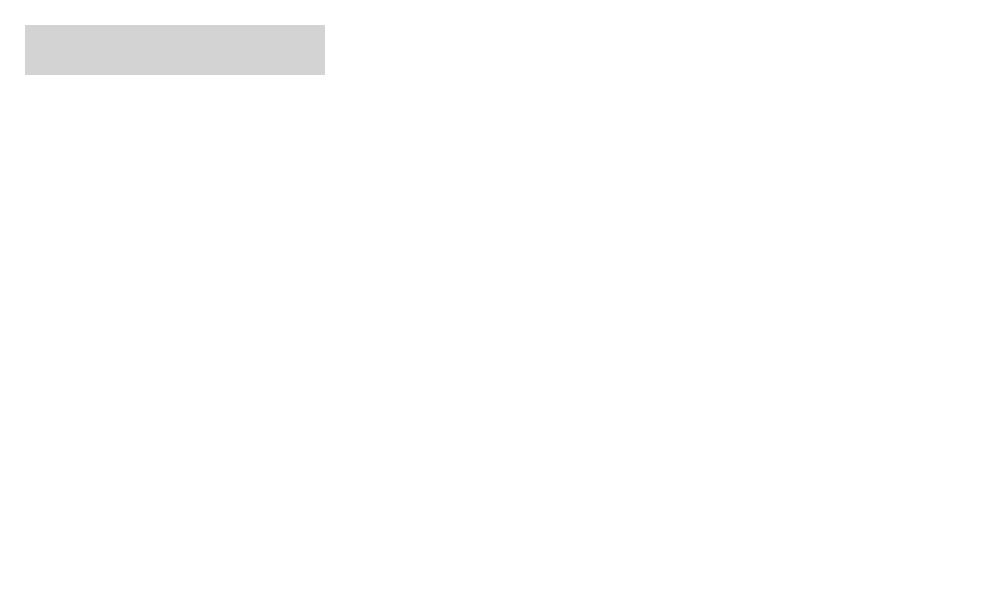
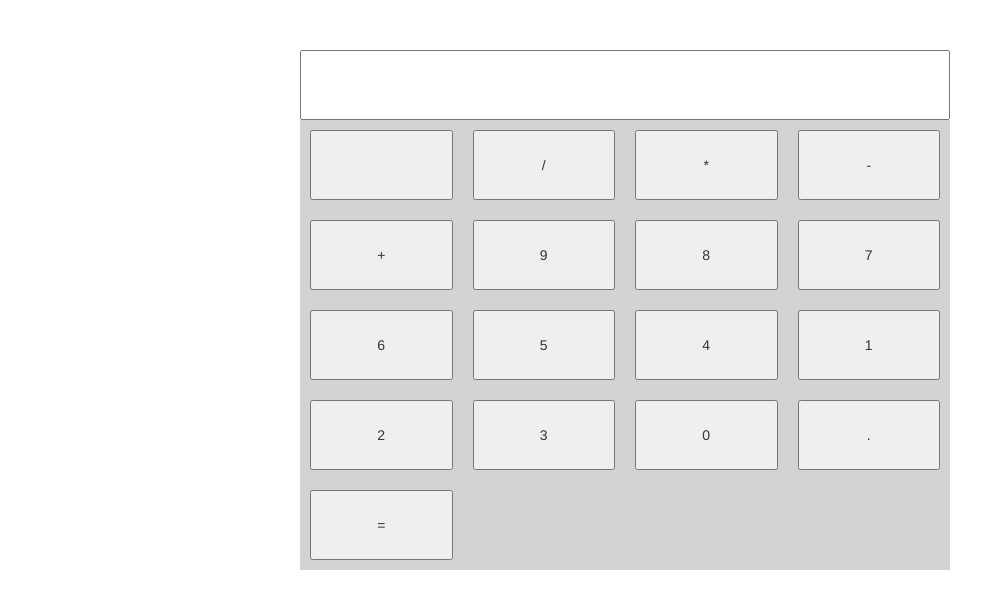
Before and after one commit to nihaldhakal/number, a plain HTML site: page calculator/index.html in a window 1280 px wide. Shown: the whole page, without its empty margins (0-988 px from the left). Drawn offline with nearby package versions, Linux system fonts and the light colour scheme.

Commit message:
Calculator

```diff
--- a/calculator/calculator.css
+++ b/calculator/calculator.css
@@ -1,6 +1,24 @@
-div {
+.keys {
     background-color: lightgrey;
-    width: 300px;
-    padding: 25px;
-    margin: 25px;
+    width: 650px;
+    height: 450px;
+    margin: 0px 300px 100px 300px;
+    display: grid;
+    grid-template-columns: repeat(4, 1fr);
+    grid-gap: 20px;
+    padding: 10px;
 }
+.display{
+    margin: 50px 300px 0px 300px ;
+}
+.output{
+    width: 650px;
+    height: 70px;
+    font-size: 50px;
+    font-family: initial;
+}
+.input{
+    margin: 20px 20px 20px 30px;
+    width: 100px;
+    height: 40px;
+}
--- a/calculator/calculator.js
+++ b/calculator/calculator.js
@@ -0,0 +1,45 @@
+// $("input:not('#result')").click(function () {
+//     // var idValue = $('#output').val()
+//     var previousValue = $('#output').val();
+//     var currentKeyPress = $(this).val();
+//     $('#output').val(previousValue + currentKeyPress);
+// });
+//
+// $("#result").click(function () {
+//     var strToEval = $('#output').val();
+//     var result  = eval(strToEval);
+//     $('#output').val(result);
+// })
+//
+// function myFunction() {
+//     document.getElementById("myForm").reset();
+// }
+
+
+var operandLeft,  operandRight, operator; // these are strings
+var isFirstOperatorCalculation = true;
+
+$("number").click(function(){
+    if(isFirstOperatorCalculation  === true){
+        operandLeft = $("input").val(); // concat previous value to account for numbers with multiple digits
+    }else {
+        operandRight = $("input").val(); // concat previous value to account for numbers with multiple digits
+    }
+});
+
+$("operator").click(function(){
+    var operatorClicked = $("operator").val();
+    refreshValue(operatorClicked);
+    isFirstOperatorCalculation = false;
+});
+
+function refreshValue(latestOperator){
+    if (isFirstOperatorCalculation === true){
+        operator = latestOperator;
+    } else {
+        var evalString = operandLeft + operator + operandRight; // string concatenation going on
+        operandLeft = eval(evalString);
+        operator = latestOperator;
+        operandRight = null;
+    }
+}
--- a/calculator/index.html
+++ b/calculator/index.html
@@ -1,16 +1,38 @@
 <!DOCTYPE html>
-<html lang="en">
+<html lang="en" xmlns="http://www.w3.org/1999/html">
 <head>
     <meta charset="utf-8">
     <meta name="viewport" content="width=device-width, initial-scale=1">
     <link rel="stylesheet" href="https://maxcdn.bootstrapcdn.com/bootstrap/3.3.7/css/bootstrap.min.css">
     <script src="https://ajax.googleapis.com/ajax/libs/jquery/3.3.1/jquery.min.js"></script>
     <script src="https://maxcdn.bootstrapcdn.com/bootstrap/3.3.7/js/bootstrap.min.js"></script>
- <link rel ="stylesheet" href="calculator.css">
+    <link rel ="stylesheet" href="calculator.css">
 </head>
 <body>
-<div>
-
+<form id="myForm">
+<div class="calculator">
+    <div class="display"> <input type="text" class="output" id="output"> </input></div>
+    <div class="keys">
+        <input type="button" class= "reset" id="clear" name = "clr" onclick="myFunction()"> </input>
+        <input type="button" class= "operator" id="divide" value="/"> </input>
+        <input type="button" class= "operator" id="multiply" value="*"> </input>
+        <input type="button" class= "operator" id="subtract" value="-"> </input>
+        <input type="button" class= "operator" id="addition" value="+"> </input>
+        <input type="button" class= "number" value="9"> </input>
+        <input type="button" class= "number" value="8"> </input>
+        <input type="button" class= "number" value="7"> </input>
+        <input type="button" class= "number" value="6"> </input>
+        <input type="button" class= "number" value="5"> </input>
+        <input type="button" class= "number" value="4"> </input>
+        <input type="button" class= "number"  value="1"> </input>
+        <input type="button" class= "number" value="2"> </input>
+        <input type="button" class= "number" value="3"> </input>
+        <input type="button" class= "number"  value="0"> </input>
+        <input type="button" class="number" id="decimal" value="."> </input>
+        <input type="button" class= "operator" id="result" value="="> </input>
+    </div>
 </div>
+</form>
+<script src="calculator.js"></script>
 </body>
 </html>
```
Also changed, not shown: datedifference/inde.html (added, +10 -0 lines), test/testing.html (added, +10 -0 lines), datedifference/datediff.js (added), test/newtest.js (added), test/testing.css (added), test/testing.js (added).
